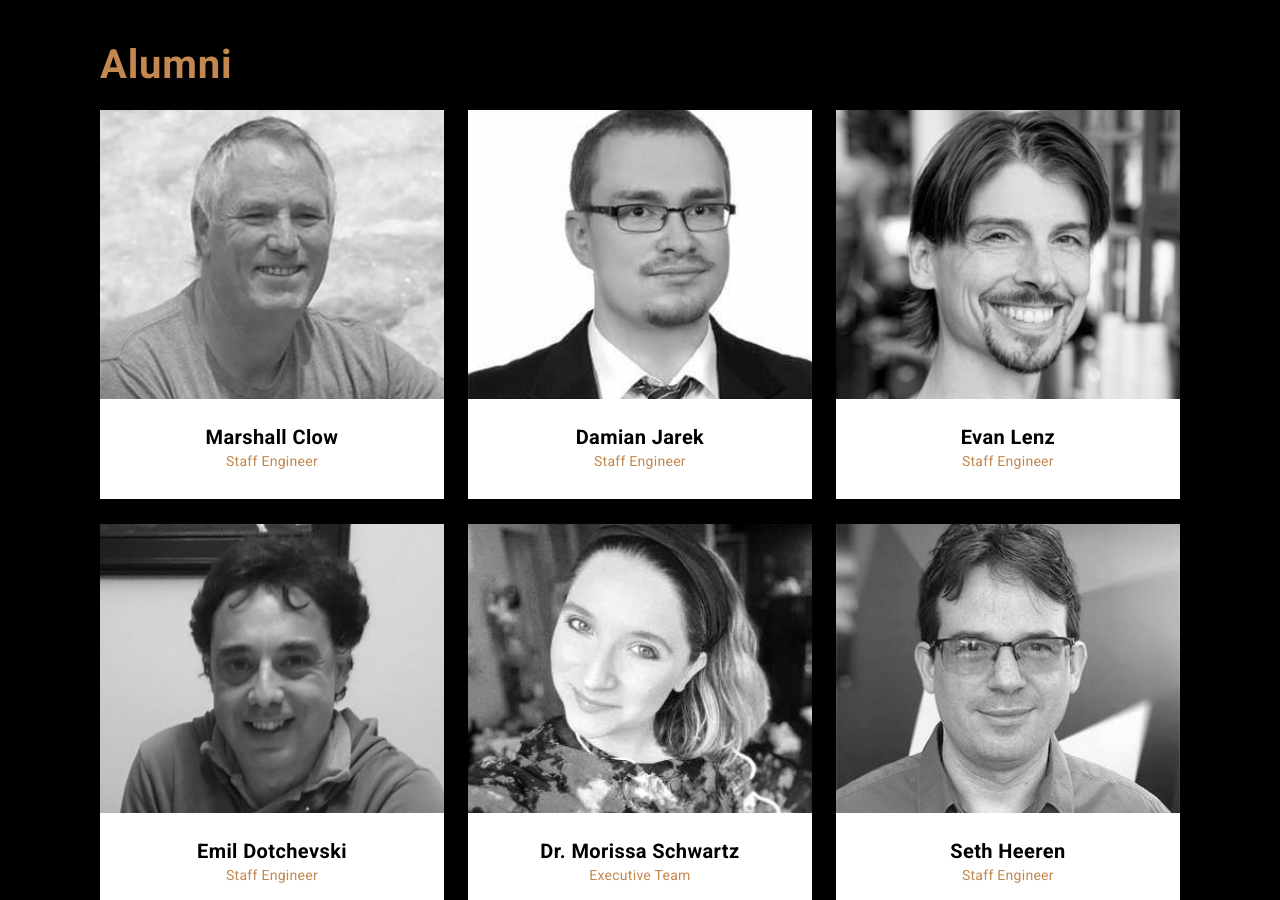
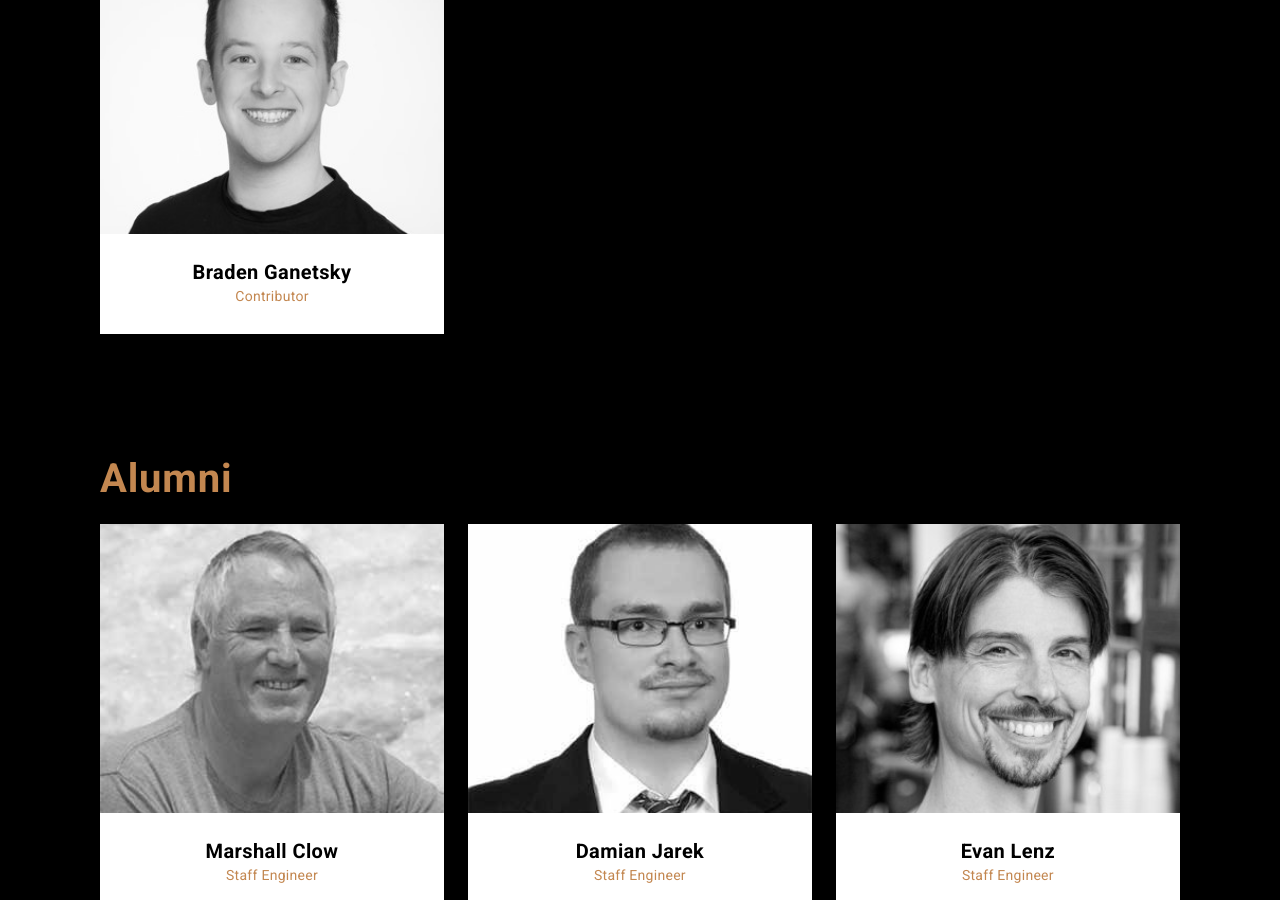
Before and after one commit to unecigarettewm/cppa-www, a Jekyll site: the page built from index.html, in a window 1280 px wide and 900 px high, scrolled down 5019 px. Built offline with Jekyll 4.4.1, drawn with Linux system fonts in a browser that asks for light colours.

Commit message:
Update index.html

```diff
--- a/index.html
+++ b/index.html
@@ -336,6 +336,19 @@
         </a>
       </div>
 
+    <div class='col-third'>
+        <a class='card' href='{{ site.baseurl }}/people/braden'>
+          <div class='card-img-wrapper'>
+            <img class='card-img' src='{{ site.baseurl }}/images/people/braden.jpg' alt='Braden Ganetsky'>
+          </div>
+          <span class='card-text'>
+            <h4 class='text-m card-title'><center>
+Braden Ganetsky<center></h4>
+            <h5 class='text-xs card-subtitle'>Contributor</h5>
+          </span>
+        </a>
+      </div>
+
 </section>
 
   <!-- Our Alumni section-->
```
